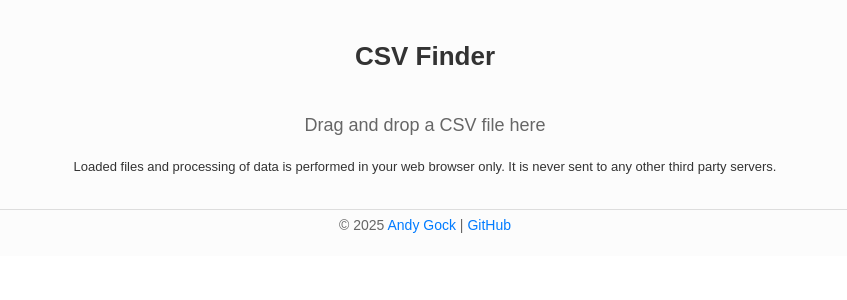
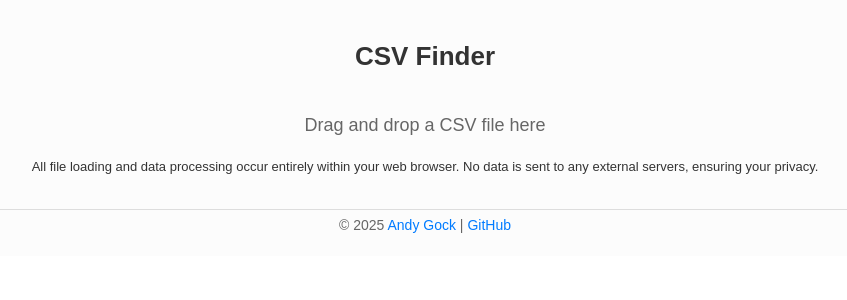
Before and after one commit to andygock/csv-finder, a React (Vite) app: page / in a window 1280 px wide. Shown: the top 300 px of the page, without its empty margins (215-1062 px from the left). Built offline with nearby package versions, Linux system fonts and the light colour scheme.

Commit message:
Enhance SEO with meta tags and improve privacy statement in the app

```diff
--- a/index.html
+++ b/index.html
@@ -4,7 +4,16 @@
     <meta charset="UTF-8" />
     <link rel="icon" type="image/svg+xml" href="/favicon.svg" />
     <meta name="viewport" content="width=device-width, initial-scale=1.0" />
-    <title>CSV Finder</title>
+    <meta
+      name="description"
+      content="CSV Finder - Upload, filter, and highlight CSV file contents quickly for people in a hurry."
+    />
+    <meta
+      name="keywords"
+      content="CSV, CSV Finder, CSV upload, CSV filter, CSV highlight, browser only, private, free, open source"
+    />
+    <meta name="author" content="Andy Gock" />
+    <title>CSV Finder - Search and highlight CSV files fast.</title>
   </head>
   <body>
     <div id="root"></div>
--- a/src/App.tsx
+++ b/src/App.tsx
@@ -203,8 +203,9 @@ function App() {
           <div>
             <p className="drag-text">{dragText}</p>
             <p>
-              Loaded files and processing of data is performed in your web
-              browser only. It is never sent to any other third party servers.
+              All file loading and data processing occur entirely within your
+              web browser. No data is sent to any external servers, ensuring
+              your privacy.
             </p>
           </div>
         )}
```
Also changed, not shown: public/robots.txt (added).
